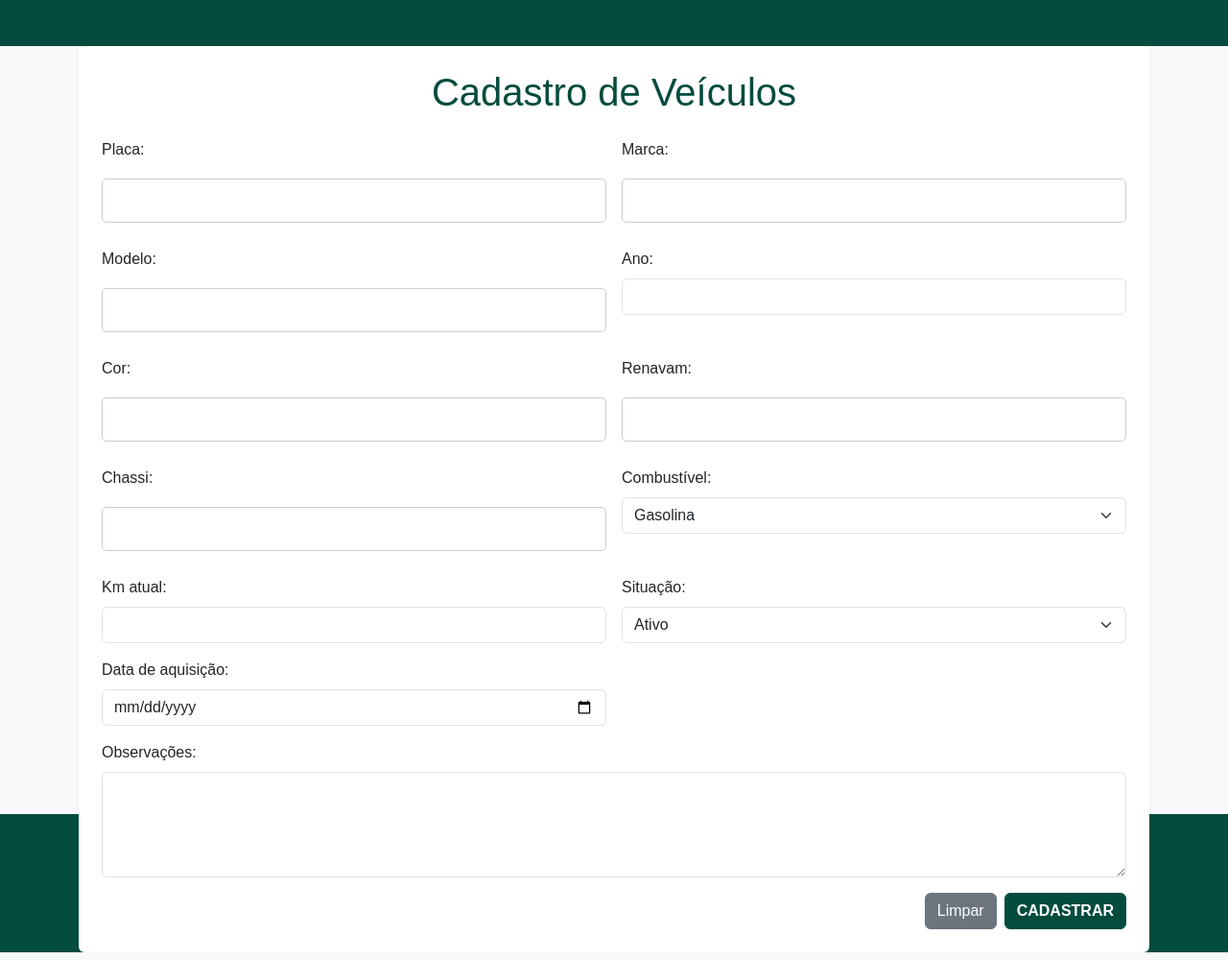
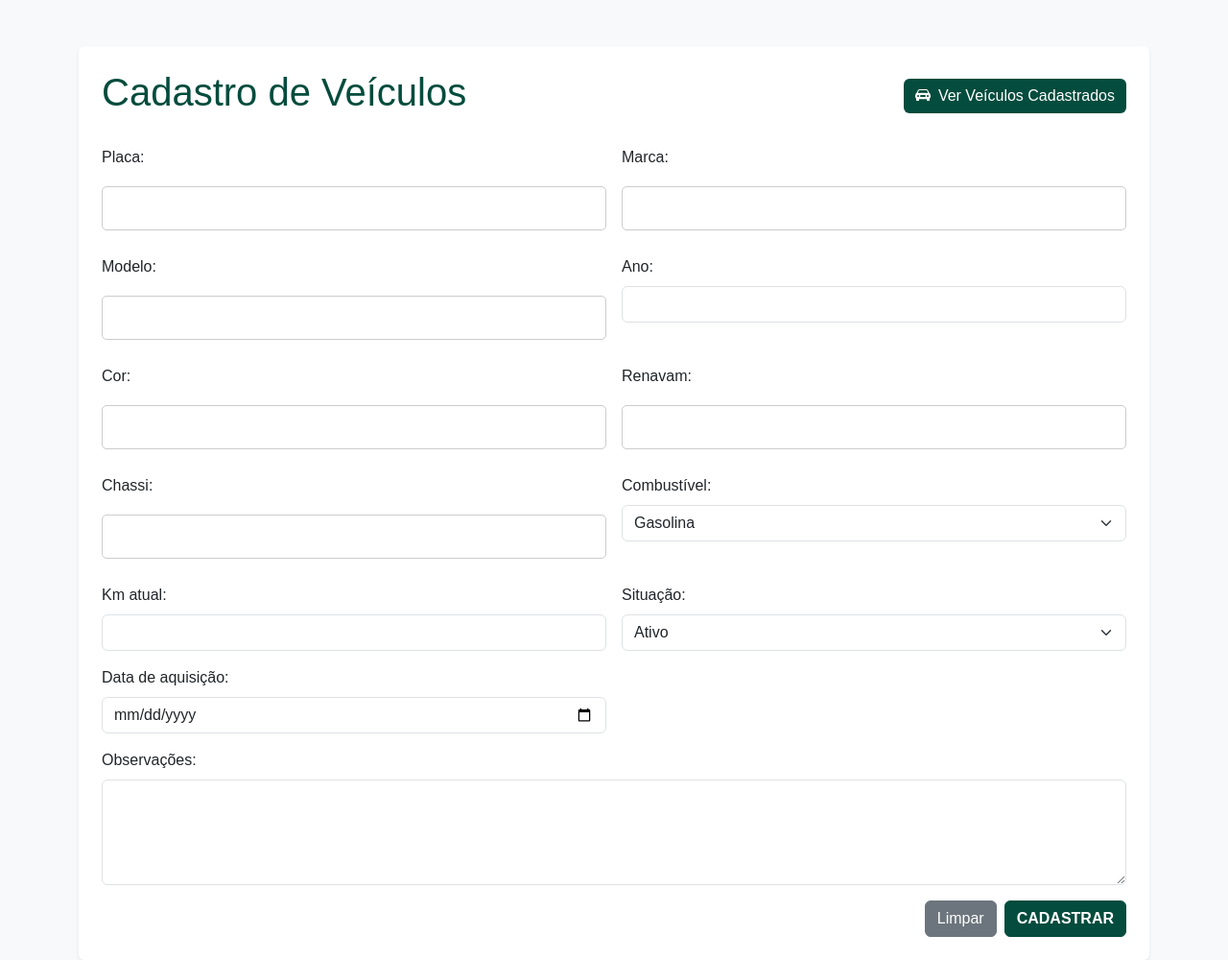
Before and after one commit to Luangtam/GESTAODEFROTAS, a Flask app: page /veiculo/ in a window 1280 px wide. Shown: the whole page at 96% size. Run offline with Flask 3, Linux system fonts and the light colour scheme.

Commit message:
alteração

```diff
--- a/controllers/configuracoes_controller.py
+++ b/controllers/configuracoes_controller.py
@@ -1,7 +1,6 @@
 from flask import Blueprint, render_template
 from flask_login import login_required
 
-# Cria o Blueprint de Configurações
 configuracoes_bp = Blueprint('configuracoes_bp', __name__, url_prefix='/configuracoes')
 
 @configuracoes_bp.route('/')
--- a/controllers/dashboard_controller.py
+++ b/controllers/dashboard_controller.py
@@ -1,7 +1,5 @@
-# controllers/dashboard_controller.py
 from flask import Blueprint, render_template
 
-# Cria o blueprint do Dashboard
 dashboard_bp = Blueprint('dashboard_bp', __name__, url_prefix='/dashboard')
 
 @dashboard_bp.route('/')
--- a/controllers/login_controller.py
+++ b/controllers/login_controller.py
@@ -1,6 +1,5 @@
 from flask import Blueprint, render_template, request, redirect, url_for, flash
 
-# Cria o blueprint
 login_bp = Blueprint('login_bp', __name__)
 
 # Rota de login
@@ -10,7 +9,7 @@ def login():
         usuario = request.form['usuario']
         senha = request.form['senha']
 
-        # Aqui você colocaria a lógica de autenticação
+
         if usuario == "admin" and senha == "123":
             return redirect(url_for('dashboard_bp.dashboard'))
         else:
--- a/controllers/manutencao_controller.py
+++ b/controllers/manutencao_controller.py
@@ -1,7 +1,6 @@
-# controllers/manutencao_controller.py
 from flask import Blueprint, render_template, request, redirect, url_for, flash
 
-# Cria o blueprint de Manutenção
+
 manutencao_bp = Blueprint('manutencao_bp', __name__, url_prefix='/manutencao')
 
 @manutencao_bp.route('/', methods=['GET', 'POST'])
@@ -18,7 +17,7 @@ def manutencao():
         status = request.form.get('status')
         observacoes = request.form.get('observacoes')
 
-        # Aqui você pode salvar os dados no banco
+
         flash(f'Manutenção do veículo {veiculo} registrada com sucesso!', 'success')
         return redirect(url_for('manutencao_bp.manutencao'))
 
--- a/controllers/perfil_controller.py
+++ b/controllers/perfil_controller.py
@@ -1,7 +1,7 @@
 from flask import Blueprint, render_template
 from flask_login import login_required, current_user
 
-# Cria o Blueprint de Perfil
+
 perfil_bp = Blueprint('perfil_bp', __name__, url_prefix='/perfil')
 
 @perfil_bp.route('/')
--- a/controllers/relatorio_controller.py
+++ b/controllers/relatorio_controller.py
@@ -1,7 +1,7 @@
 from flask import Blueprint, render_template
 from flask_login import login_required
 
-# Cria o Blueprint de Relatórios
+
 relatorio_bp = Blueprint('relatorio_bp', __name__, url_prefix='/relatorio')
 
 @relatorio_bp.route('/')
--- a/controllers/veiculo_controller.py
+++ b/controllers/veiculo_controller.py
@@ -1,7 +1,5 @@
-# controllers/veiculo_controller.py
 from flask import Blueprint, render_template, request, redirect, url_for, flash
 
-# Cria o blueprint de Veículos
 veiculo_bp = Blueprint('veiculo_bp', __name__, url_prefix='/veiculo')
 
 @veiculo_bp.route('/', methods=['GET', 'POST'])
--- a/static/style.css
+++ b/static/style.css
@@ -3,7 +3,6 @@ html, body {
     padding: 0;
     height: 100%;
     width: 100%;
-    background-color: #044C3D;
 }
 
 body.login-page {
@@ -214,3 +213,13 @@ textarea:focus {
     border-color: #044C3D;
     box-shadow: 0 0 6px rgba(4,76,61,0.3);
 }
+
+.btn-veiculos {
+            background-color: #044C3D;
+            color: white;
+            border: none;
+        }
+        .btn-veiculos:hover {
+            background-color: #03352a;
+            color: white;
+        }
--- a/templates/login.html
+++ b/templates/login.html
@@ -19,7 +19,6 @@
             <button type="submit" class="btn btn-primary w-100">Entrar</button>
         </form>
 
-        <!-- Exibe mensagem de erro vinda do Flask (opcional) -->
         {% if erro %}
         <p style="color: red; text-align: center; margin-top: 10px;">{{ erro }}</p>
         {% endif %}
--- a/templates/manutencao.html
+++ b/templates/manutencao.html
@@ -4,11 +4,7 @@
     <meta charset="UTF-8">
     <meta name="viewport" content="width=device-width, initial-scale=1.0">
     <title>Manutenção de Veículos - LF Frota Veículos</title>
-
-    <!-- Bootstrap CSS -->
     <link href="https://cdn.jsdelivr.net/npm/bootstrap@5.3.3/dist/css/bootstrap.min.css" rel="stylesheet">
-
-    <!-- Seu CSS -->
     <link rel="stylesheet" href="{{ url_for('static', filename='style.css') }}">
 </head>
 <body class="bg-light">
@@ -88,7 +84,6 @@
         </div>
     </div>
 
-    <!-- Bootstrap JS -->
     <script src="https://cdn.jsdelivr.net/npm/bootstrap@5.3.3/dist/js/bootstrap.bundle.min.js"></script>
 </body>
 </html>
--- a/templates/veiculo.html
+++ b/templates/veiculo.html
@@ -4,17 +4,20 @@
     <meta charset="UTF-8">
     <meta name="viewport" content="width=device-width, initial-scale=1.0">
     <title>Cadastro de Veículos - LF Frota Veículos</title>
+    <link href="https://cdn.jsdelivr.net/npm/bootstrap@5.3.3/dist/css/bootstrap.min.css" rel="stylesheet">
+    <link rel="stylesheet" href="https://cdn.jsdelivr.net/npm/bootstrap-icons@1.11.0/font/bootstrap-icons.css">
+    <link rel="stylesheet" href="{{ url_for('static', filename='style.css') }}">
 
-    <!-- Bootstrap CSS -->
-    <link href="https://cdn.jsdelivr.net/npm/bootstrap@5.3.3/dist/css/bootstrap.min.css" rel="stylesheet">
-
-    <!-- Seu CSS -->
-    <link rel="stylesheet" href="{{ url_for('static', filename='style.css') }}">
 </head>
 <body class="bg-light">
     <div class="container mt-5 mb-5">
         <div class="veiculo-container p-4 bg-white rounded shadow-sm">
-            <h1 class="text-center mb-4" style="color:#044C3D;">Cadastro de Veículos</h1>
+            <div class="d-flex justify-content-between align-items-center mb-4">
+                <h1 style="color:#044C3D;">Cadastro de Veículos</h1>
+                <a href="/veiculos" class="btn btn-veiculos">
+                    <i class="bi bi-car-front-fill me-2"></i>Ver Veículos Cadastrados
+                </a>
+            </div>
 
             <form action="/veiculo" method="post" class="row g-3">
                 <div class="col-md-6">
@@ -95,7 +98,7 @@
         </div>
     </div>
 
-    <!-- Bootstrap JS -->
+
     <script src="https://cdn.jsdelivr.net/npm/bootstrap@5.3.3/dist/js/bootstrap.bundle.min.js"></script>
 </body>
 </html>
```
Also changed, not shown: templates/relatorio.html (+0 -8 lines), main.py (renamed from app.py), my_database.db (added).
